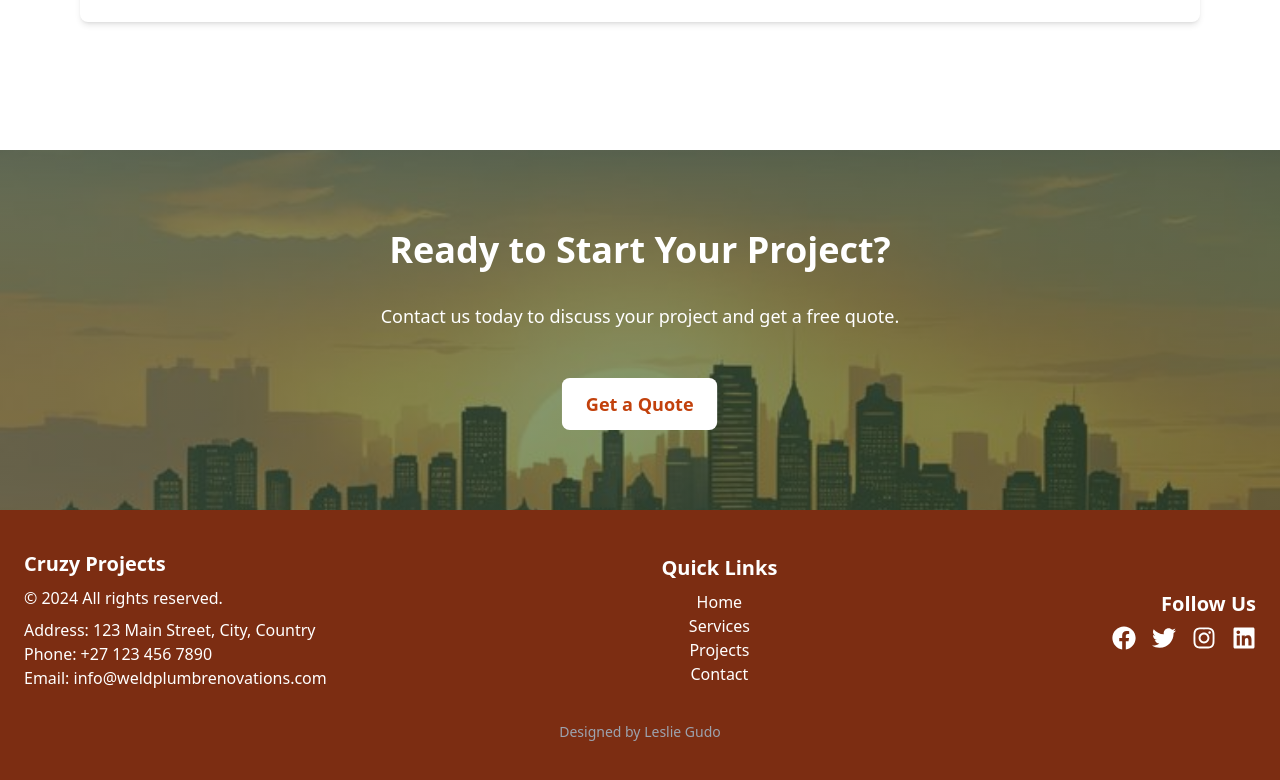
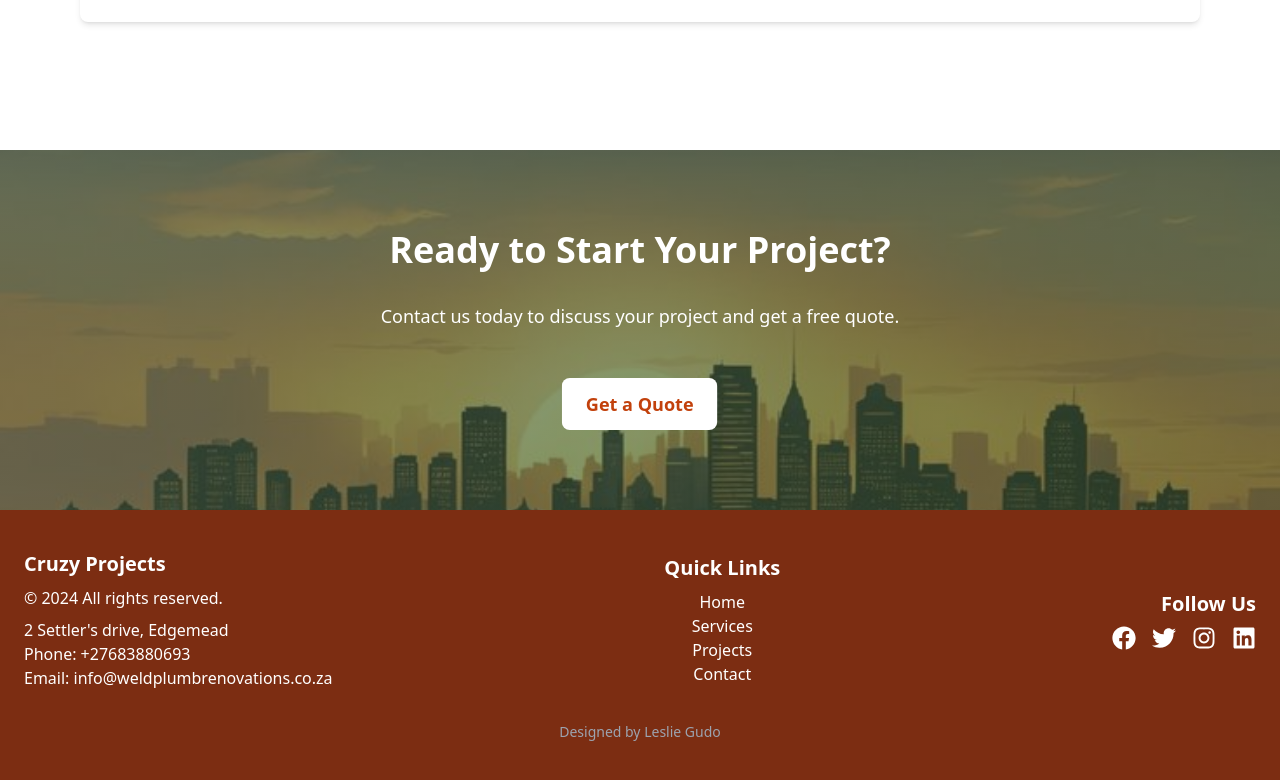
Before and after one commit to Leeoasis/weld-plumb-renovations, a React (Create React App) app: page /services in a window 1280 px wide. Shown: the part 2470-3250 px from the top of the page. Built offline with nearby package versions, Linux system fonts and the light colour scheme; the HTML template or start-up script is replaced by a standard one.

Commit message:
add more styling

```diff
--- a/src/components/Footer.js
+++ b/src/components/Footer.js
@@ -9,17 +9,17 @@ const Footer = () => {
           <div className="text-center md:text-left">
             <h5 className="text-xl font-bold mb-2">Cruzy Projects</h5>
             <p>© 2024 All rights reserved.</p>
-            <p className="mt-2">Address: 123 Main Street, City, Country</p>
-            <p>Phone: +27 123 456 7890</p>
-            <p>Email: info@weldplumbrenovations.com</p>
+            <p className="mt-2">2 Settler's drive, Edgemead</p>
+            <p>Phone: +27683880693</p>
+            <p>Email: info@weldplumbrenovations.co.za</p>
           </div>
           <div className="mt-6 md:mt-0 text-center">
             <h5 className="text-xl font-bold mb-2">Quick Links</h5>
             <ul>
-              <li><a href="#" className="hover:text-gray-400">Home</a></li>
-              <li><a href="#services" className="hover:text-gray-400">Services</a></li>
-              <li><a href="#projects" className="hover:text-gray-400">Projects</a></li>
-              <li><a href="#contact" className="hover:text-gray-400">Contact</a></li>
+              <li><a href="/" className="hover:text-gray-400">Home</a></li>
+              <li><a href="/services" className="hover:text-gray-400">Services</a></li>
+              <li><a href="/projects" className="hover:text-gray-400">Projects</a></li>
+              <li><a href="/contact" className="hover:text-gray-400">Contact</a></li>
             </ul>
           </div>
           <div className="mt-6 md:mt-0 text-center md:text-right">
--- a/src/components/contactPage.js
+++ b/src/components/contactPage.js
@@ -4,6 +4,7 @@ import AOS from "aos";
 import "aos/dist/aos.css";
 import "animate.css";
 import "../styles/contactPage.css";
+import WhyImage from '../assets/images/contactimage.jpeg'
 
 const ContactPage = () => {
     useEffect(() => {
@@ -14,10 +15,10 @@ const ContactPage = () => {
         <div className="contact-page">
             {/* Hero Section */}
             <section
-                className="relative py-24 bg-cover bg-center animate__animated animate__fadeIn"
-                style={{ backgroundImage: `url("/assets/images/contact-hero.jpg")` }}
+                className="relative bg-gray-100 py-20" style={{ backgroundImage: `url(${WhyImage})`, backgroundSize: 'cover', backgroundPosition: 'center' }}
             >
-                <div className="absolute inset-0 bg-gradient-to-t from-gray-900 to-transparent opacity-70"></div>
+                            <div className="absolute inset-0 bg-olive-green-gradient opacity-60"></div>
+
                 <div className="container mx-auto px-6 relative z-10 text-center text-white">
                     <h1 className="text-5xl font-bold mb-4 animate__animated animate__fadeInUp">
                         Get in Touch
@@ -54,9 +55,9 @@ const ContactPage = () => {
                     {/* Contact Details */}
                     <div className="contact-details w-full lg:w-1/2 shadow-lg rounded-lg p-8 bg-white animate-slow-float">
                         <h2 className="text-3xl font-semibold mb-6">Contact Details</h2>
-                        <p className="mb-4"><strong>Address:</strong> 123 Main Street, Anytown, USA</p>
-                        <p className="mb-4"><strong>Phone:</strong> +1 (555) 123-4567</p>
-                        <p className="mb-4"><strong>Email:</strong> contact@example.com</p>
+                        <p className="mb-4"><strong>Address:</strong> 2 Settler's drive, Edgemead</p>
+                        <p className="mb-4"><strong>Phone:</strong> +27683880693</p>
+                        <p className="mb-4"><strong>Email:</strong> info@weldplumbrenovations.co.za</p>
                         <div id="map" className="w-full h-64 rounded-lg mt-4">
                             {/* Embed Google Map */}
                             <iframe
--- a/src/components/homeComponents/hero.js
+++ b/src/components/homeComponents/hero.js
@@ -2,6 +2,7 @@ import React from 'react';
 import Hero from '../../assets/videos/hero.mp4';
 import '../../styles/HeroPage.css';
 import { FaFacebookF, FaTwitter, FaInstagram } from 'react-icons/fa';
+import { Link } from "react-router-dom"
 
 const HeroPage = () => {
   return (
@@ -25,12 +26,16 @@ const HeroPage = () => {
             At WeldPlumb Renovations, we deliver exceptional plumbing, roofing, tiling, and waterproofing solutions designed to enhance your property's durability and aesthetic appeal. Our expert team utilizes the latest technology and industry best practices to ensure high-quality results and customer satisfaction.
           </p>
           <div className="flex flex-col md:flex-row gap-4 justify-center">
+            <Link to="/contact">
               <button className="bg-gradient-to-r from-orange-600 to-orange-800 hover:from-orange-700 hover:to-orange-900 text-white font-semibold py-3 px-6 rounded shadow-lg transform transition-transform duration-300 hover:scale-105 hover:shadow-2xl">
                 Get a Free Quote
               </button>
+            </Link>
+            <Link to="/services">
               <button className="bg-transparent border-2 border-white text-white font-semibold py-3 px-6 rounded shadow-lg transform transition-transform duration-300 hover:bg-white hover:text-black hover:scale-105">
                 Learn More
               </button>
+            </Link>
           </div>
           <div className="mt-8 text-lg md:text-xl">
             <p>Discover how our expertise can make a difference. Contact us for a consultation or explore our services.</p>
--- a/src/components/homeComponents/services.js
+++ b/src/components/homeComponents/services.js
@@ -41,7 +41,7 @@ const HomeServices = () => {
                     </div>
                 </div>
                 <div className="text-center mt-12">
-                    <a href="#services" className="inline-block bg-orange-700 text-white font-semibold py-4 px-8 rounded-lg shadow-lg hover:bg-orange-600 transition-colors duration-300">
+                    <a href="/services" className="inline-block bg-orange-700 text-white font-semibold py-4 px-8 rounded-lg shadow-lg hover:bg-orange-600 transition-colors duration-300">
                         See More
                     </a>
                 </div>
--- a/src/components/projectsPage.js
+++ b/src/components/projectsPage.js
@@ -7,6 +7,7 @@ import "react-responsive-carousel/lib/styles/carousel.min.css"; // Import carous
 import { Carousel } from "react-responsive-carousel";
 
 // Import project images
+import ProjectImage from "../assets/images/projects.jpg";
 import Project1_1 from "../assets/images/roofing.jpeg";
 import Project1_2 from "../assets/images/roofing.jpeg";
 import Project1_3 from "../assets/images/roofing.jpeg";
@@ -80,7 +81,7 @@ const ProjectsPage = () => {
             {/* Hero Section */}
             <section
                 className="relative py-24 bg-cover bg-center animate__animated animate__fadeIn"
-                style={{ backgroundImage: `url(${Project1_1})` }}
+                style={{ backgroundImage: `url(${ProjectImage})` }}
             >
                 <div className="absolute inset-0 bg-gradient-to-t from-gray-900 to-transparent opacity-70"></div>
                 <div className="container mx-auto px-6 relative z-10">
```
Also changed, not shown: src/components/homeComponents/testimonial.js (+5 -4 lines), src/assets/images/person1.jpeg (added), src/assets/images/projects.jpg (added). Lines whose indentation alone changed are shown as unchanged.
